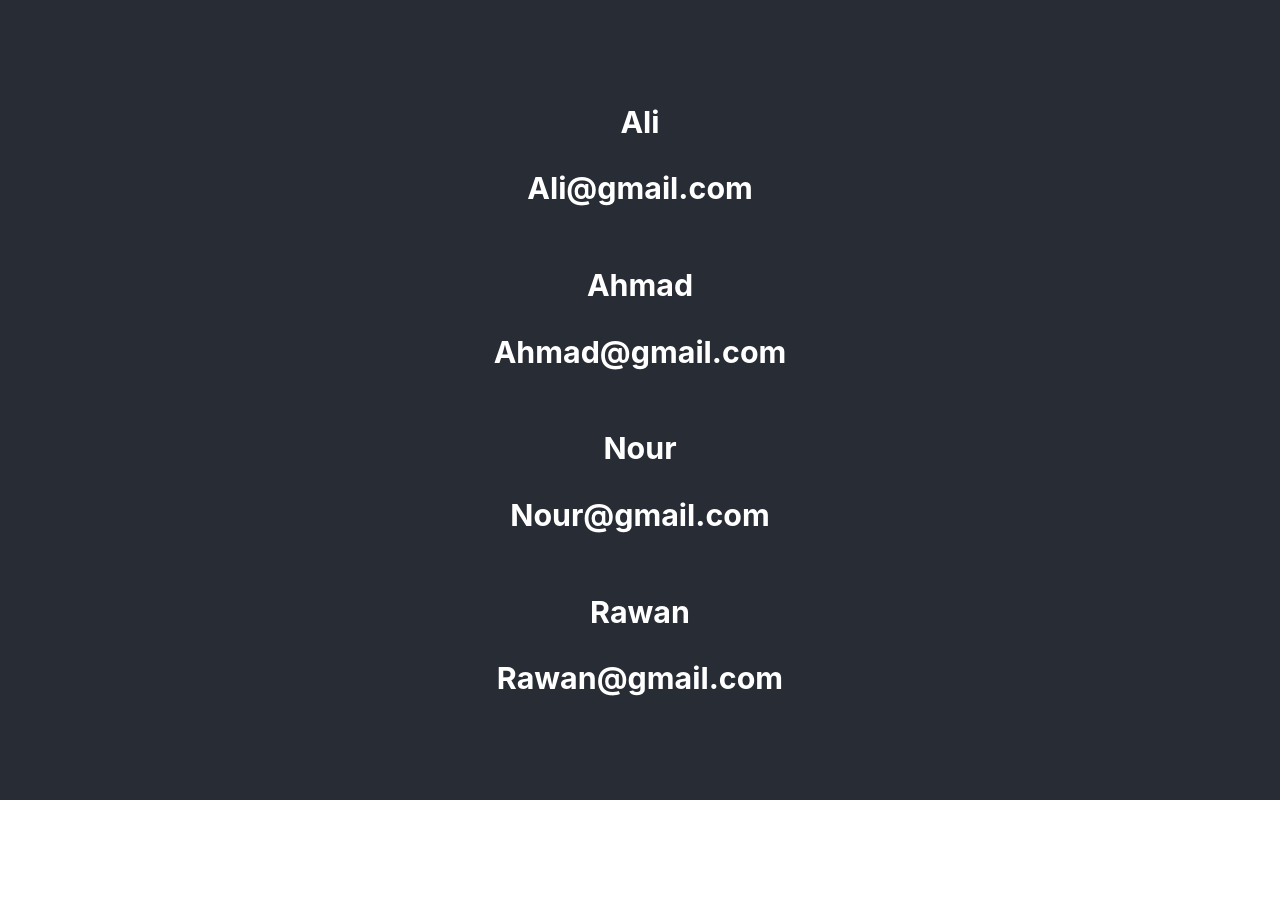
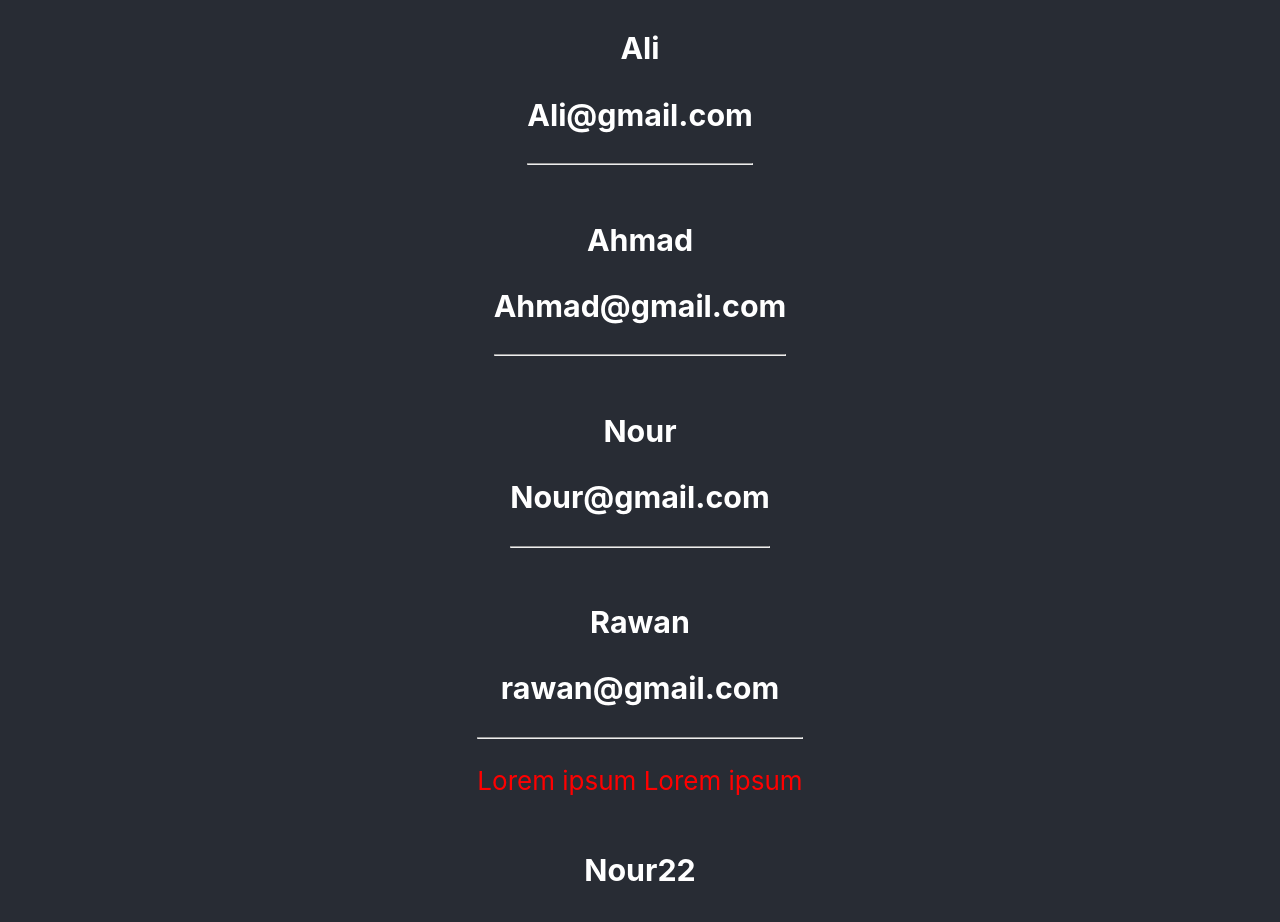
Before and after one commit to rawanIbrahim-59/react, a React (Create React App) app: page / in a window 1280 px wide. Shown: the top 922 px of the page. Before the commit the page ends 800 px from the top, so only its background shows below. Built offline with nearby package versions, Linux system fonts and the light colour scheme.

Commit message:
work with props

```diff
--- a/src/App.js
+++ b/src/App.js
@@ -1,13 +1,20 @@
 import './App.css';
 import Artical from './Artical';
 function App() {
+  const firstContent="Lorem ipsum Lorem ipsum 11 "
+  const secondContent="Lorem ipsum Lorem ipsum 22 "
   return (
     <div className="App">
       <header className="App-header">
-        <Artical name="Ali" email="Ali@gmail.com"/>
-        <Artical name="Ahmad" email="Ahmad@gmail.com"/>
+        <Artical name="Ali" email="Ali@gmail.com" content={firstContent}/>
+        <Artical name="Ahmad" email="Ahmad@gmail.com"  content={secondContent}/>
         <Artical name="Nour" email="Nour@gmail.com"/>
-        <Artical name="Rawan" email="Rawan@gmail.com"/>
+        <Artical name="Rawan" email="rawan@gmail.com">
+          <p style={{color:"red"}}>Lorem ipsum Lorem ipsum</p>
+        </Artical>
+        <Artical name="Nour22" email="Nour22@gmail.com">
+          <p style={{color:"blue"}}>Lorem ipsum Lorem ipsum</p>
+        </Artical>
       </header>
     </div>
   );
--- a/src/Artical.js
+++ b/src/Artical.js
@@ -1,8 +1,10 @@
-export default function Artical({name, email}) {
+export default function Artical({name, email, content="No Content Yet", children}) {
     return (
         <div>
             <h3>{name}</h3>
             <h3>{email}</h3>
+            <hr />
+            <p>{children}</p>
         </div>
     );
 }
```
